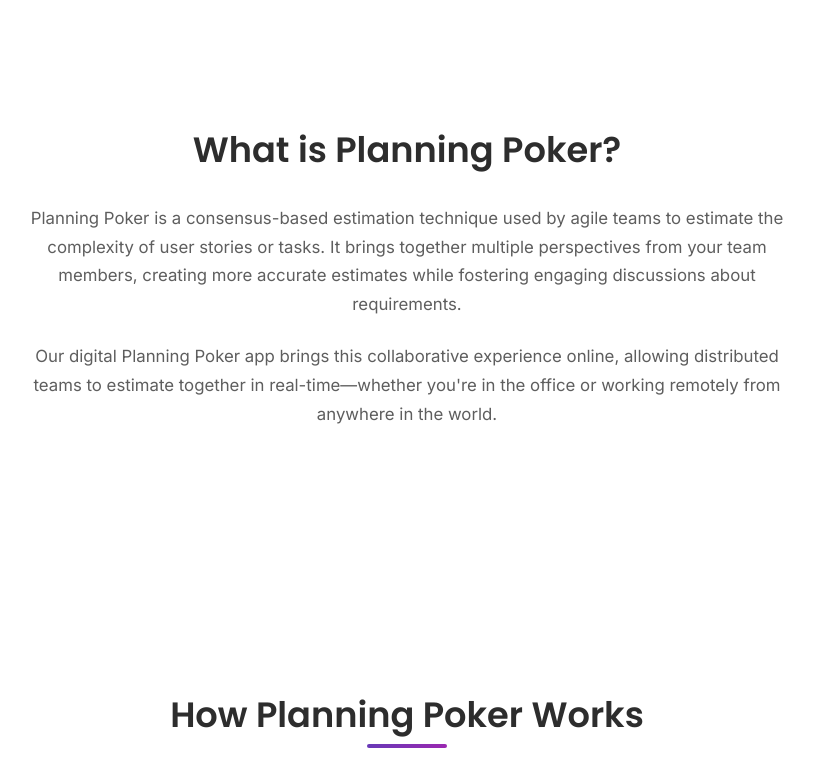
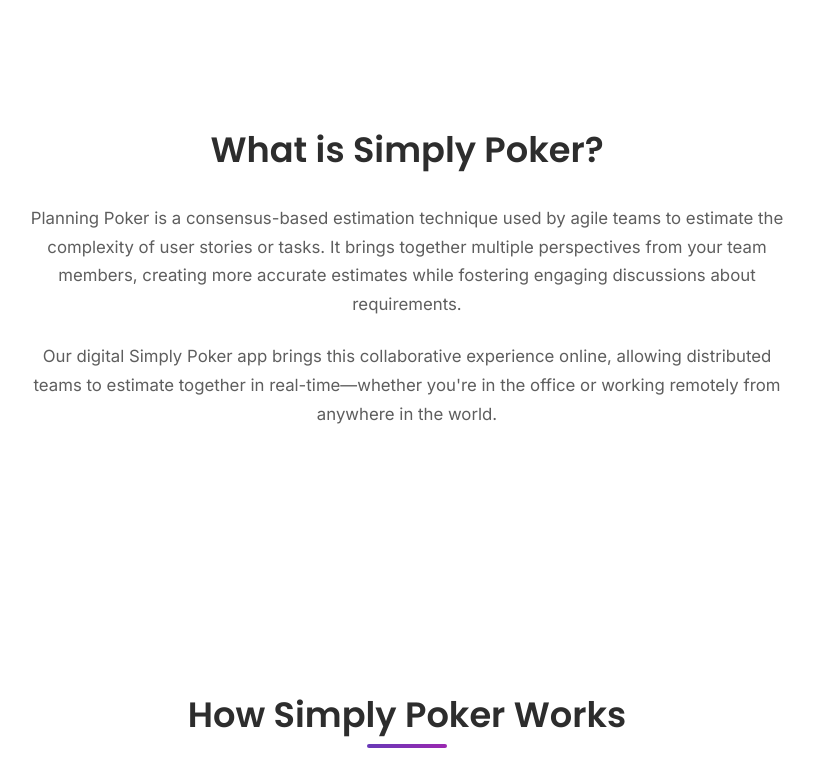
Before and after one commit to mariaruban80/Simplypoker-Prod, a website: page public/About.html in a window 1280 px wide. Shown: the part 520-1303 px from the top of the page, without its empty margins (233-1047 px from the left). Drawn offline with Linux system fonts and the light colour scheme.

Commit message:
Update About.html

```diff
--- a/public/About.html
+++ b/public/About.html
@@ -4,7 +4,7 @@
   <meta charset="UTF-8">
   <link rel="icon" type="image/png" href="spade_1.png">
   <meta name="viewport" content="width=device-width, initial-scale=1.0">
-  <title>About Planning Poker | Agile Estimation Tool</title>
+  <title>About Simply Poker | Agile Estimation Tool</title>
   <link rel="preconnect" href="https://fonts.googleapis.com">
   <link rel="preconnect" href="https://fonts.gstatic.com" crossorigin>
   <link href="https://fonts.googleapis.com/css2?family=Inter:wght@300;400;500;600;700&family=Poppins:wght@400;500;600;700&display=swap" rel="stylesheet">
@@ -15,7 +15,7 @@
   <header>
     <div class="logo">
 
-      <img src="spade_1.png" alt="Planning Poker" />
+      <img src="spade_1.png" alt="Simply Poker" />
       <span class="logo-text">Simply Poker</span>
 
 
@@ -40,14 +40,14 @@
   </section>
   <section class="introduction">
     <div class="container animate-fade-in">
-      <h2>What is Planning Poker?</h2>
+      <h2>What is Simply Poker?</h2>
       <p>Planning Poker is a consensus-based estimation technique used by agile teams to estimate the complexity of user stories or tasks. It brings together multiple perspectives from your team members, creating more accurate estimates while fostering engaging discussions about requirements.</p>
-      <p>Our digital Planning Poker app brings this collaborative experience online, allowing distributed teams to estimate together in real-time—whether you're in the office or working remotely from anywhere in the world.</p>
+      <p>Our digital Simply Poker app brings this collaborative experience online, allowing distributed teams to estimate together in real-time—whether you're in the office or working remotely from anywhere in the world.</p>
     </div>
   </section>
   <section class="zigzag-section" id="how-it-works">
     <div class="section-title">
-      <h2>How Planning Poker Works</h2>
+      <h2>How Simply Poker Works</h2>
       <p>Simple, intuitive, and effective—just like your sprint planning should be.</p>
     </div>
     <div class="zigzag-container">
@@ -305,7 +305,7 @@
       <div class="faq-item">
         <div class="faq-question">How many people can join a Planning Poker session?</div>
         <div class="faq-answer">
-          <p>The Planning Poker app supports teams of all sizes. We've optimized for 3-12 participants, which is typical for most agile teams, but larger groups are supported as well. The interface automatically adapts to accommodate the number of participants in your session.</p>
+          <p>The Simply Poker app supports teams of all sizes. We've optimized for 3-12 participants, which is typical for most agile teams, but larger groups are supported as well. The interface automatically adapts to accommodate the number of participants in your session.</p>
         </div>
       </div>
 
```
